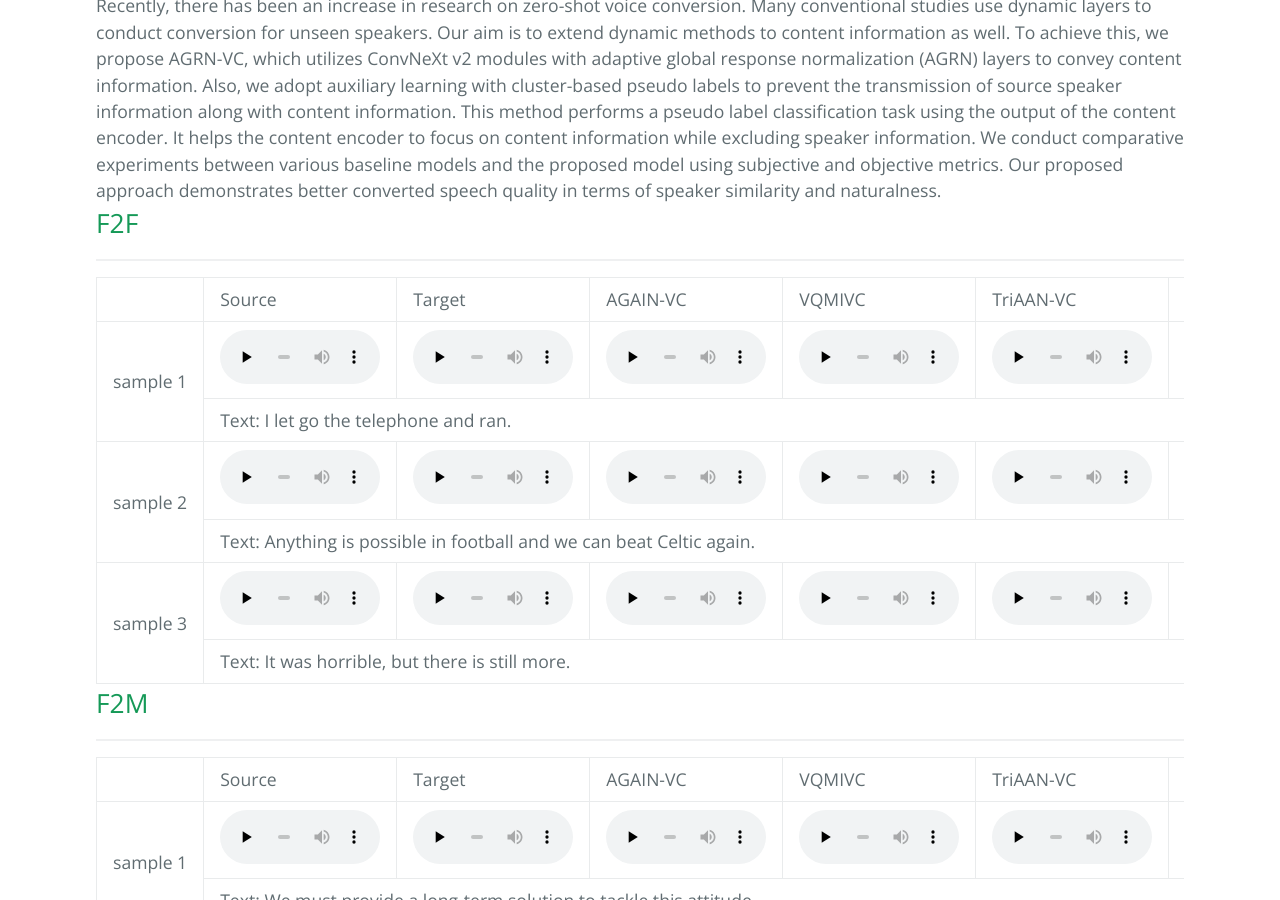
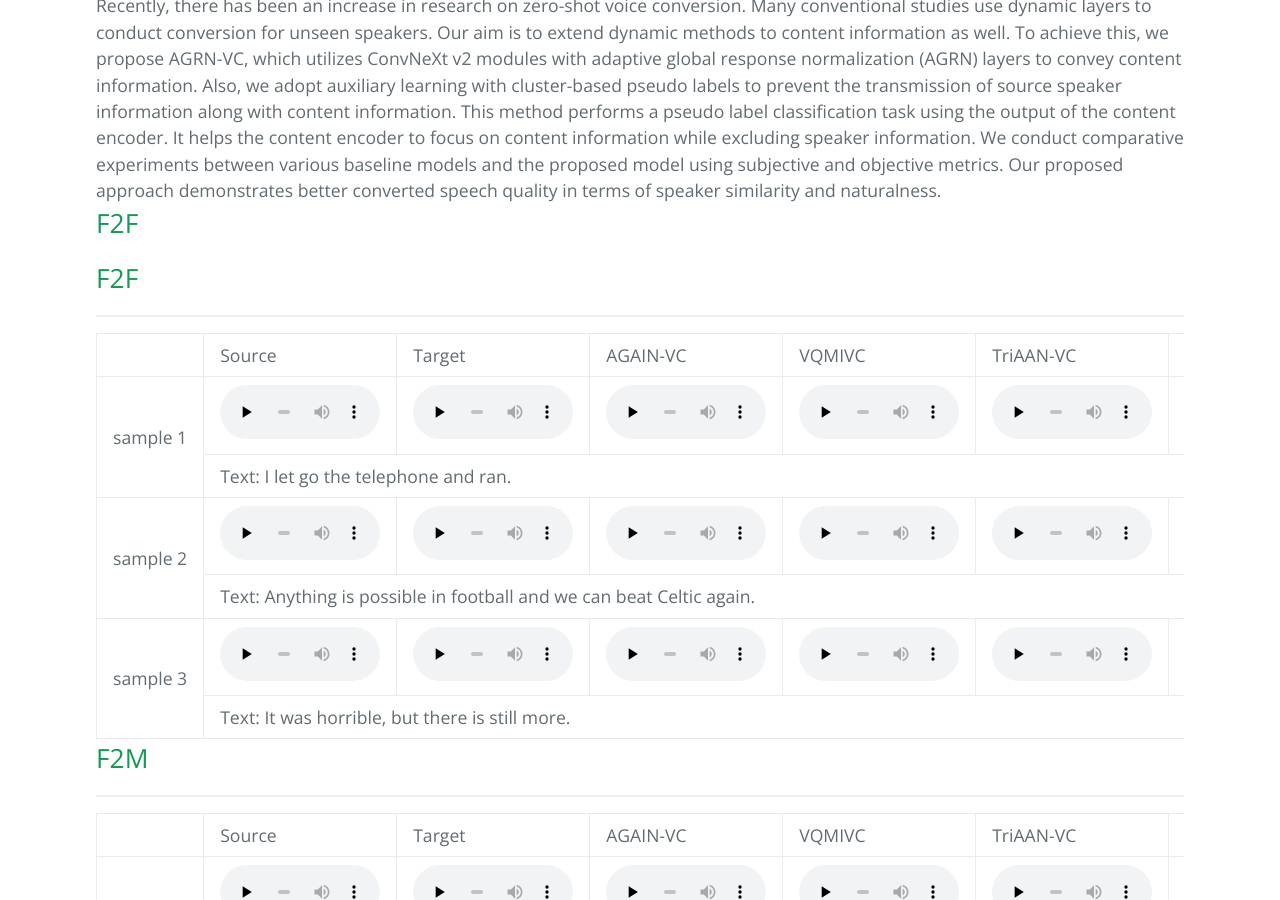
Before and after one commit to twiz0311/AGRN-VC, a Jekyll site: the page built from another-page.md, in a window 1280 px wide and 900 px high, scrolled down 575 px. Built offline with Jekyll 4.4.1, drawn with Linux system fonts in a browser that asks for light colours.

Commit message:
Update default.html

```diff
--- a/_layouts/default.html
+++ b/_layouts/default.html
@@ -35,6 +35,7 @@
             <td>Recently, there has been an increase in research on zero-shot voice conversion. Many conventional studies use dynamic layers to conduct conversion for unseen speakers. Our aim is to extend dynamic methods to content information as well. To achieve this, we propose AGRN-VC, which utilizes ConvNeXt v2 modules with adaptive global response normalization (AGRN) layers to convey content information. Also, we adopt auxiliary learning with cluster-based pseudo labels to prevent the transmission of source speaker information along with content information. This method performs a pseudo label classification task using the output of the content encoder. It helps the content encoder to focus on content information while excluding speaker information. We conduct comparative experiments between various baseline models and the proposed model using subjective and objective metrics. Our proposed approach demonstrates better converted speech quality in terms of speaker similarity and naturalness.</td>
 
         <div>
+            <a name="Unseen scenario"><h2>F2F</h2></a>
             <a name="F2F"><h2>F2F</h2></a>
             <hr>
             <table>
```
